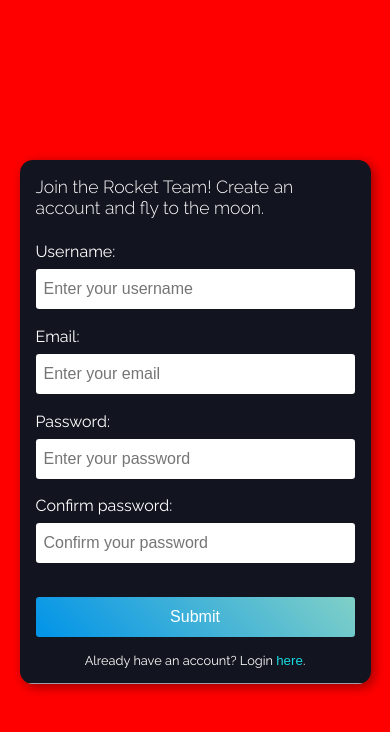
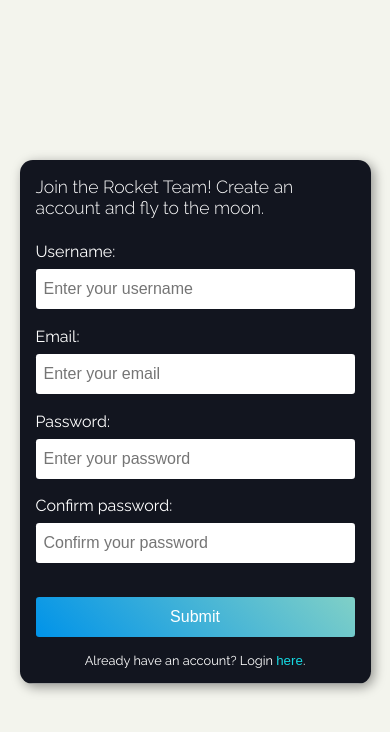
Before and after one commit to vjespinoza/FormValidation, a React (Create React App) app: page / in a window 390 px wide. Shown: the top 732 px of the page. Built offline with nearby package versions, Linux system fonts and the light colour scheme.

Commit message:
responsive optimization-8

```diff
--- a/src/globalStyles.js
+++ b/src/globalStyles.js
@@ -29,8 +29,7 @@ export const AppStyle = styled.div`
     height: 100vh;
     justify-content: center;
     align-items: center;
-    background-color: red;
-    /* background-color: ${(props) => props.theme.colors.bgLigth}; */
+    background-color: ${(props) => props.theme.colors.bgLigth};
 
     @media (max-width: 1250px) and (orientation: landscape) {
         height: fit-content;
```
